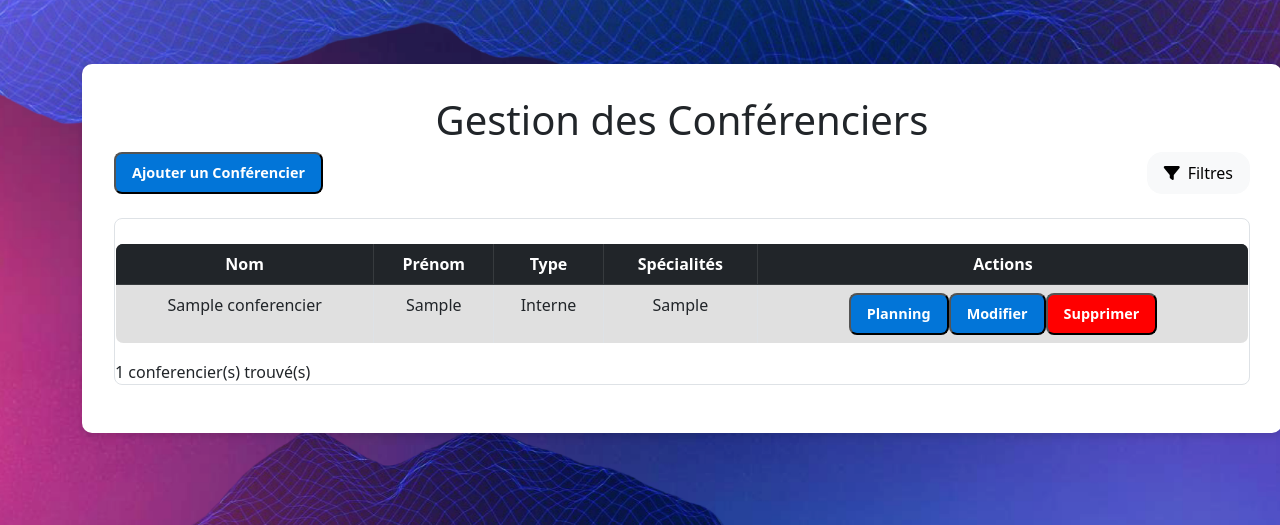
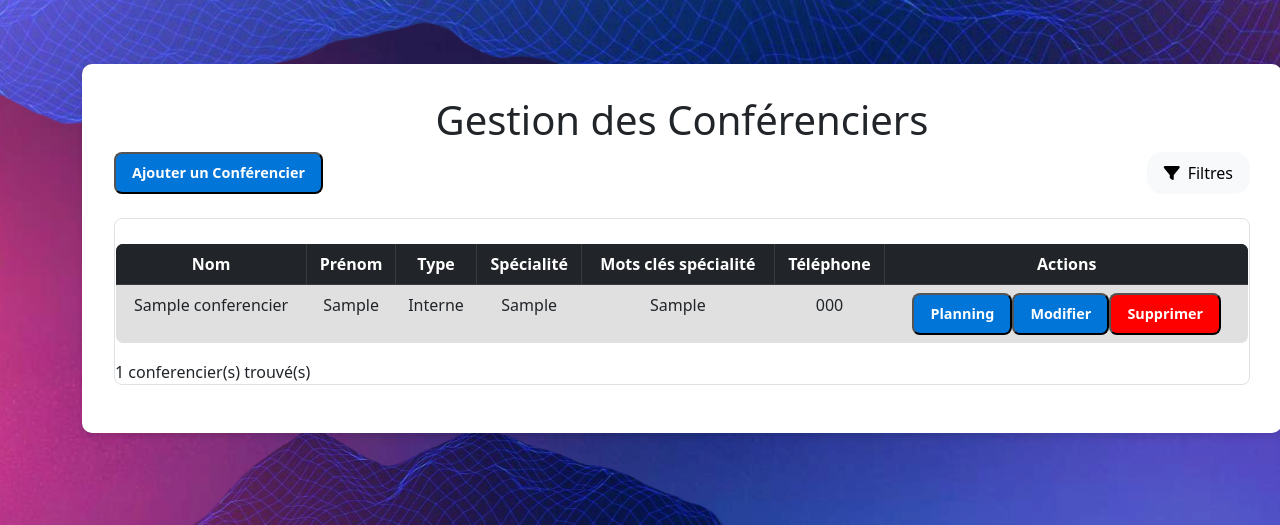
Before and after one commit to AurelienValat/S3.D.01-Web, a PHP site: page /pages/conferenciers.php in a window 1280 px wide. Shown: the part 72-597 px from the top of the page. Run offline with PHP 8.4, Linux system fonts and the light colour scheme; the visitor is signed in with stand-in values (Sample User, id 1); tables that the repository leaves empty or names only in its code hold one stand-in row (values such as "Sample post"); some libraries are stand-ins or nearby versions.

Commit message:
Complétion des données sur la vie des conférenciers

```diff
--- a/bdd/requetes.php
+++ b/bdd/requetes.php
@@ -14,7 +14,7 @@ function afficherConferenciers($pdo){
     try {
         $conferenciers = array();
 
-        $requete = 'SELECT DISTINCT nom, prenom, est_employe_par_musee, mots_cles_specialite FROM conferencier ORDER BY nom';
+        $requete = 'SELECT nom, prenom, specialite, no_tel, est_employe_par_musee, mots_cles_specialite FROM conferencier ORDER BY nom';
         $resultats = $pdo->query($requete);
 
         while ($ligne = $resultats->fetch()) {
--- a/pages/conferenciers.php
+++ b/pages/conferenciers.php
@@ -67,7 +67,9 @@
                                 echo '<th>Nom</th>';
                                 echo '<th>Prénom</th>';
                                 echo '<th>Type</th>';
-                                echo '<th>Spécialités</th>';
+                                echo '<th>Spécialité</th>';
+                                echo '<th>Mots clés spécialité</th>';
+                                echo '<th>Téléphone</th>';
                                 echo '<th>Actions</th>';
                             echo '</tr>';
                         echo '</thead>';
@@ -78,7 +80,9 @@
                                     echo '<td>'. htmlentities($conferencier["nom"], ENT_QUOTES) .'</td>';
                                     echo '<td>'. htmlentities($conferencier["prenom"], ENT_QUOTES) .'</td>';
                                     echo '<td>'. (htmlentities($conferencier["est_employe_par_musee"], ENT_QUOTES) == 0 ? "Externe" : "Interne"); '</td>';
+                                    echo '<td>'. htmlentities($conferencier["specialite"], ENT_QUOTES) .'</td>';
                                     echo '<td>'. htmlentities($conferencier["mots_cles_specialite"], ENT_QUOTES) .'</td>';
+                                    echo '<td>'. htmlentities($conferencier["no_tel"], ENT_QUOTES) .'</td>';
                                     echo '<td>';
                                         echo '<button class="btn-action btn-blue">Planning</button>';
                                         echo '<button class="btn-action btn-blue">Modifier</button>';
```
